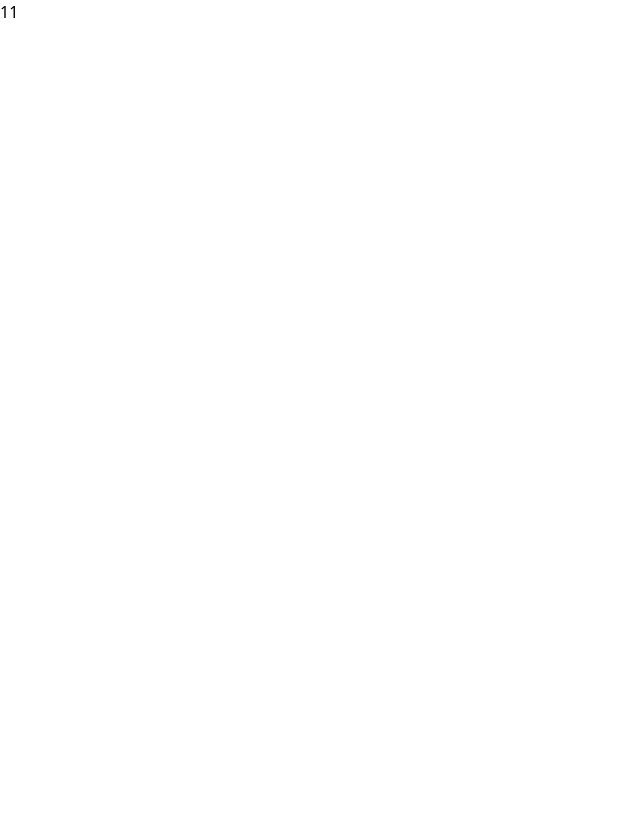
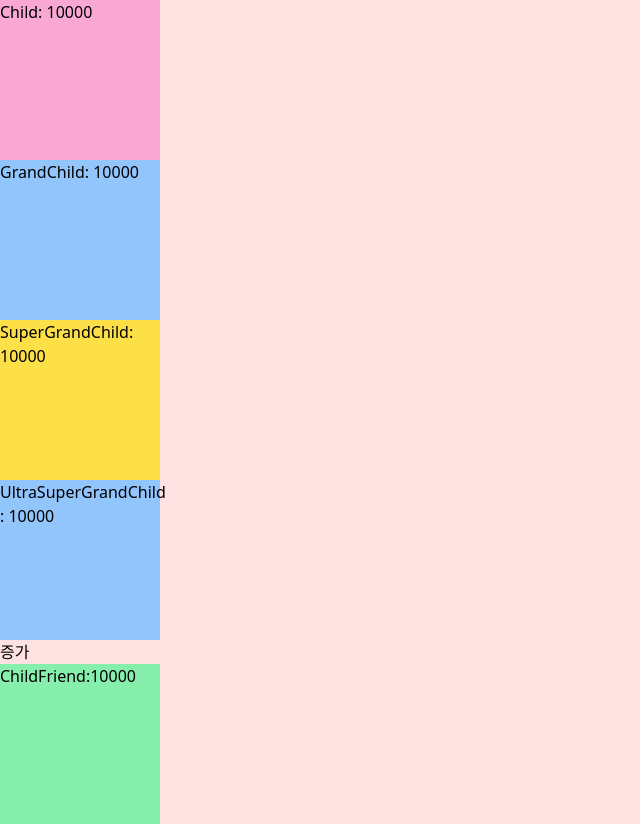
Before and after one commit to Prkskhn/BlockchainSchool, a React (Create React App) app: page / in a window 1280 px wide. Shown: the whole page, without its empty margins (0-640 px from the left). Before the commit the page ends 800 px from the top, so only its background shows below. Built offline with nearby package versions, Linux system fonts and the light colour scheme.

Commit message:
props hell

```diff
--- a/src/App.jsx
+++ b/src/App.jsx
@@ -1,5 +1,16 @@
+import { useState } from "react";
+import Child from "./components/Child";
+import ChildFriend from "./components/ChildFriend";
+
 function App() {
-  return <div className="App">11</div>;
+  const [gift, setGift] = useState(10000);
+
+  return (
+    <div className="bg-red-100">
+      <Child gift={gift} setGift={setGift} />
+      <ChildFriend gift={gift} setGift={setGift} />
+    </div>
+  );
 }
 
 export default App;
--- /dev/null
+++ b/src/components/Child.jsx
@@ -0,0 +1,11 @@
+import GrandChild from "./GrandChild";
+
+const Child = ({ gift, setGift }) => {
+  return (
+    <div>
+      <div className="w-40 h-40 bg-pink-300">Child: {gift}</div>
+      <GrandChild gift={gift} setGift={setGift} />
+    </div>
+  );
+};
+export default Child;
--- /dev/null
+++ b/src/components/ChildFriend.jsx
@@ -0,0 +1,4 @@
+const ChildFriend = ({ gift }) => {
+  return <div className="w-40 h-40 bg-green-300">ChildFriend:{gift}</div>;
+};
+export default ChildFriend;
--- /dev/null
+++ b/src/components/GrandChild.jsx
@@ -0,0 +1,11 @@
+import SuperGrandChild from "./SuperGrandChild";
+
+const GrandChild = ({ gift, setGift }) => {
+  return (
+    <div>
+      <div className="w-40 h-40 bg-blue-300">GrandChild: {gift}</div>
+      <SuperGrandChild gift={gift} setGift={setGift} />
+    </div>
+  );
+};
+export default GrandChild;
--- /dev/null
+++ b/src/components/SuperGrandChild.jsx
@@ -0,0 +1,11 @@
+import UltraSuperGrandChild from "./UltraSuperGrandChild";
+
+const SuperGrandChild = ({ gift, setGift }) => {
+  return (
+    <div>
+      <div className="w-40 h-40 bg-yellow-300">SuperGrandChild: {gift}</div>
+      <UltraSuperGrandChild gift={gift} setGift={setGift} />
+    </div>
+  );
+};
+export default SuperGrandChild;
--- /dev/null
+++ b/src/components/UltraSuperGrandChild.jsx
@@ -0,0 +1,10 @@
+const UltraSuperGrandChild = ({ gift, setGift }) => {
+  return (
+    <div>
+      <div className="w-40 h-40 bg-blue-300">UltraSuperGrandChild : {gift}</div>
+      <button onClick={() => setGift(gift + 1)}>증가</button>
+    </div>
+  );
+};
+
+export default UltraSuperGrandChild;
```
